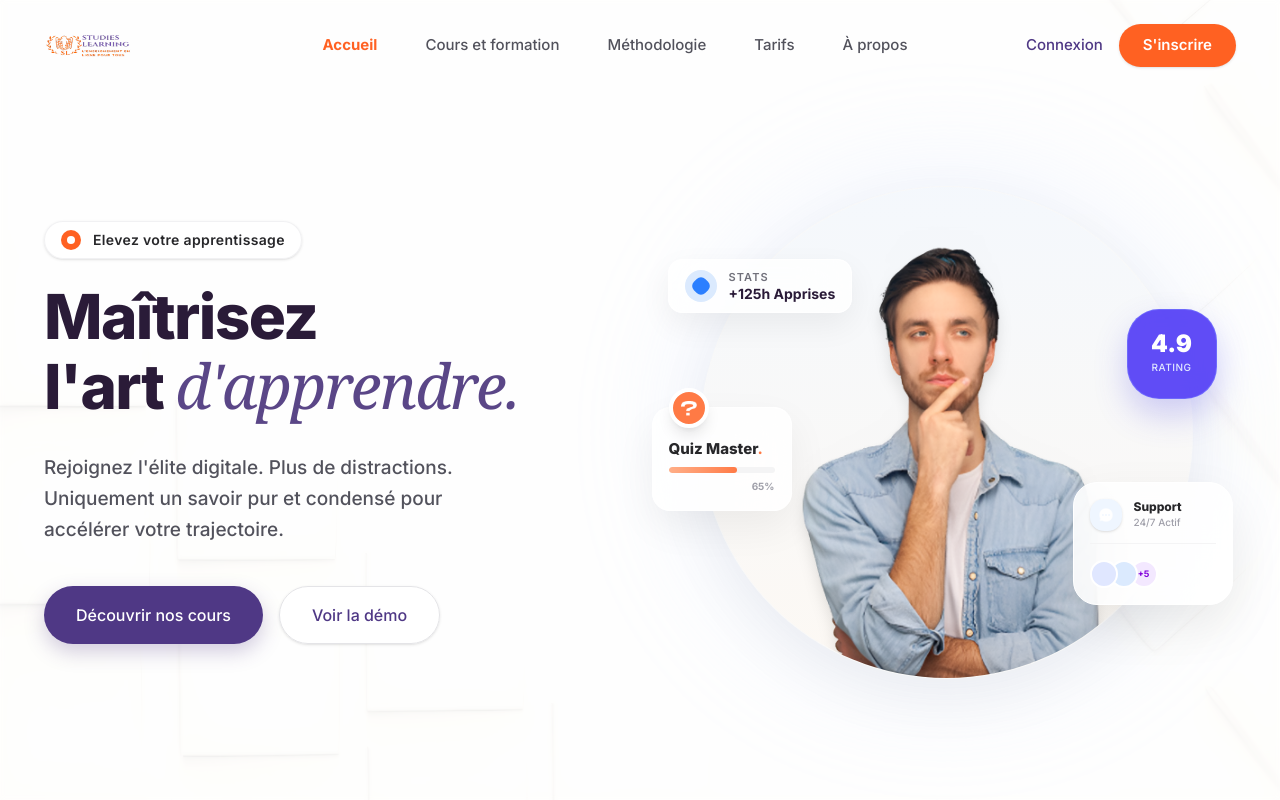
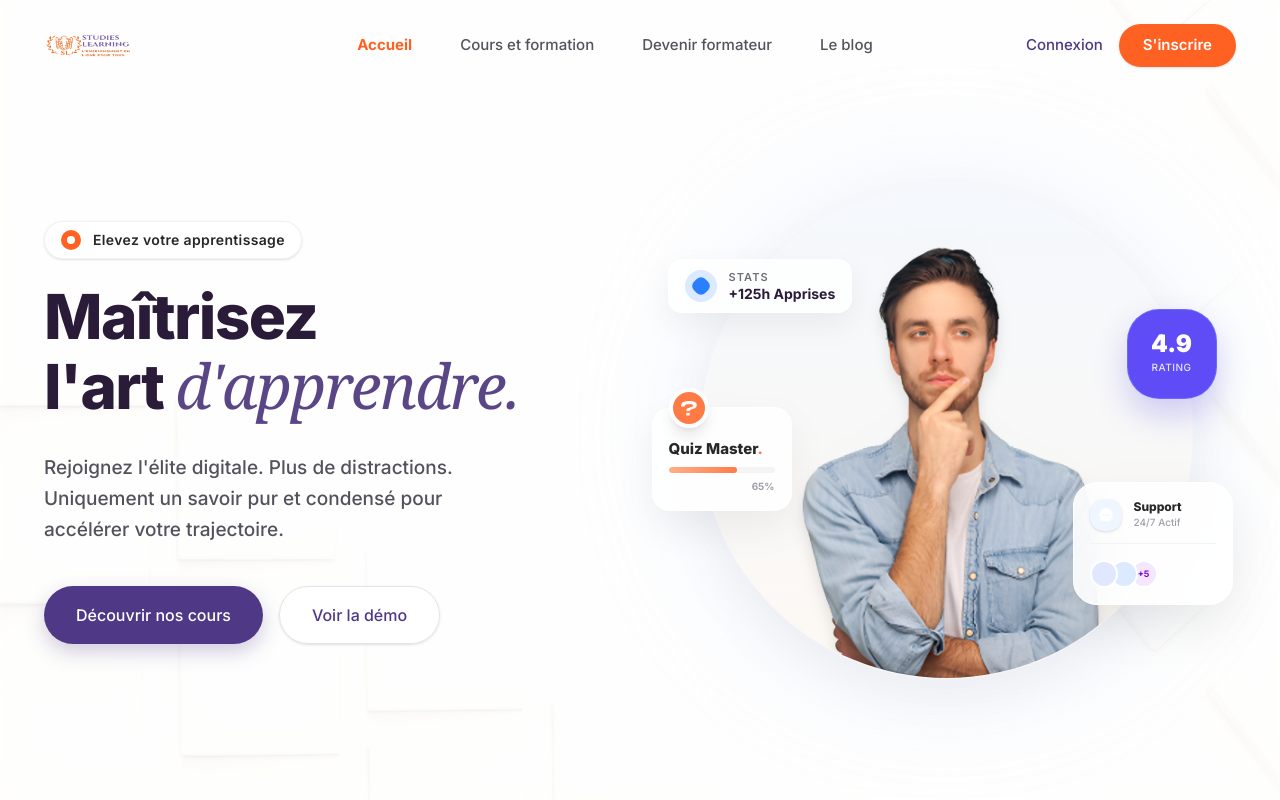
Before and after one commit to kenryalonzo/Com.StudiesLearning.web, a Next.js app: page / in a window 1280 px wide. Shown: the top 800 px of the page. Built offline with nearby package versions, Linux system fonts and the light colour scheme; no server answers.

Commit message:
refactor: update navigation links in NavBar to replace methodology and about sections with trainer and blog links

```diff
--- a/components/NavBar.tsx
+++ b/components/NavBar.tsx
@@ -60,19 +60,13 @@ export function NavBar() {
             href="#method"
             className="text-[15px] font-medium text-zinc-600 transition-colors hover:text-[#4f3885]"
           >
-            Méthodologie
+            Devenir formateur
           </Link>
           <Link
             href="#pricing"
             className="text-[15px] font-medium text-zinc-600 transition-colors hover:text-[#4f3885]"
           >
-            Tarifs
-          </Link>
-          <Link
-            href="#about"
-            className="text-[15px] font-medium text-zinc-600 transition-colors hover:text-[#4f3885]"
-          >
-            À propos
+            Le blog
           </Link>
         </div>
 
```
